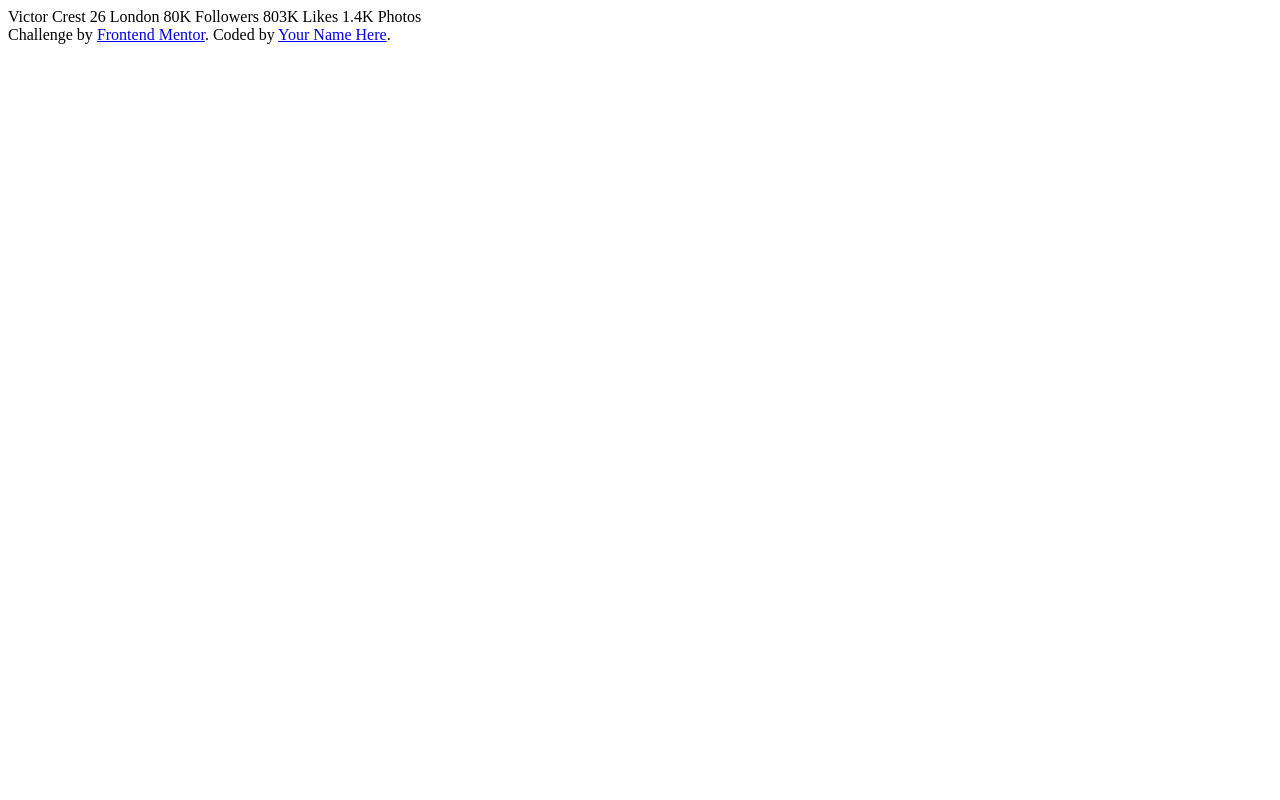
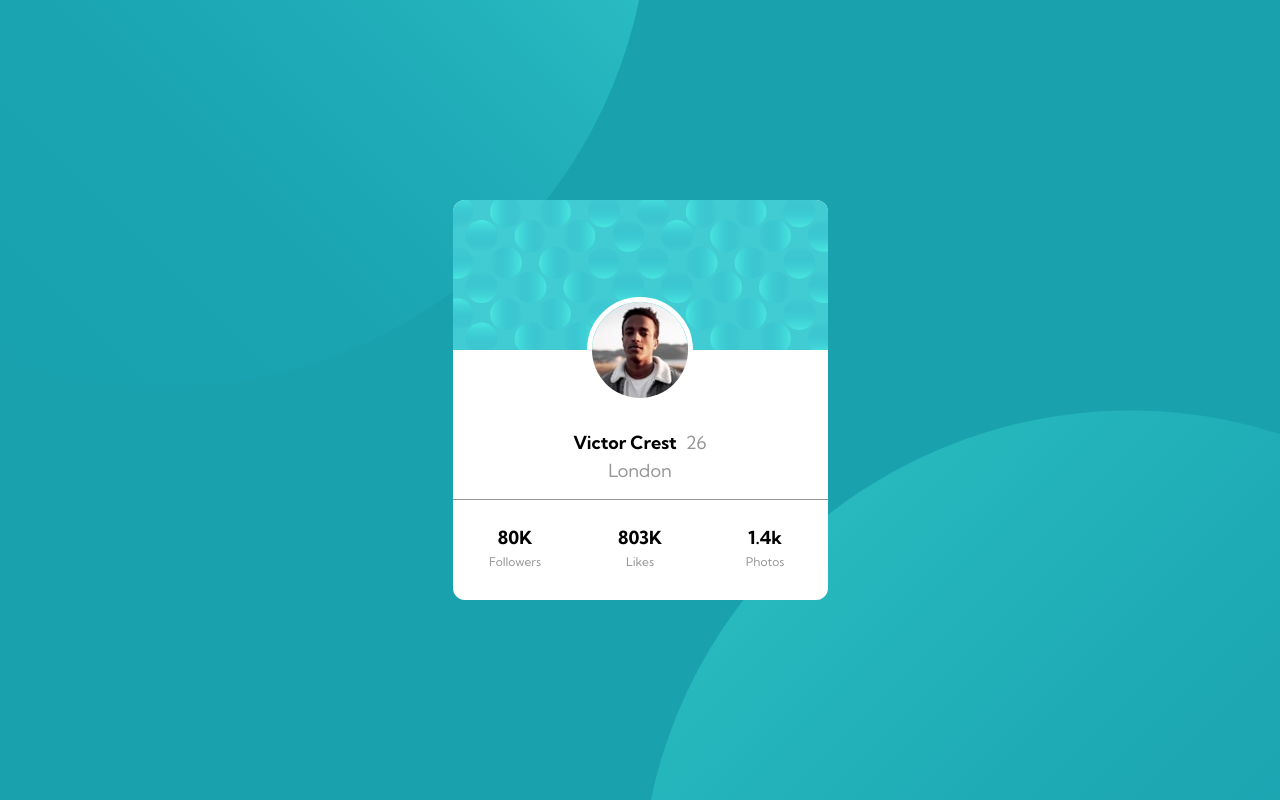
Before and after one commit to Frankiiize/frontendMentor, a plain HTML site: page index.html in a window 1280 px wide. Drawn offline with Linux system fonts and the light colour scheme.

Commit message:
card lista

```diff
--- /dev/null
+++ b/css/styles.css
@@ -0,0 +1,131 @@
+/* colors primary */
+/* /colors primary */
+/* colors neutral */
+/* font-size */
+* {
+  margin: 0;
+  padding: 0;
+  box-sizing: border-box;
+}
+
+html {
+  font-size: 62.5%;
+}
+
+#wrapper {
+  position: relative;
+  width: 100%;
+  min-height: 100vh;
+  overflow: hidden;
+  margin: 0 auto;
+  display: flex;
+  justify-content: center;
+  align-items: center;
+  background-color: #19a2ae;
+  max-width: 1440px;
+  font-family: "Kumbh Sans", sans-serif;
+}
+
+.circulos {
+  position: absolute;
+  /* overflow: hidden; */
+  width: 100%;
+  display: flex;
+  justify-content: center;
+  align-items: center;
+}
+.circulos__circuloTop {
+  position: relative;
+  top: -500px;
+  left: 10px;
+}
+.circulos__circuloBot {
+  position: relative;
+  top: 500px;
+  left: 0px;
+}
+
+.cardContainer {
+  width: 375px;
+  height: 400px;
+  margin: 0 auto;
+  background-color: white;
+  border-radius: 12px;
+  overflow: hidden;
+  display: grid;
+  grid-template-columns: 1fr;
+  grid-template-rows: 75% 25%;
+  z-index: 10;
+}
+.cardContainer__profile {
+  width: 100%;
+  height: 100%;
+  border-bottom: 1px solid #969696;
+  display: flex;
+  flex-direction: column;
+  align-items: center;
+  justify-content: flex-end;
+  background-image: url("/images/bg-pattern-card.svg");
+  background-repeat: no-repeat;
+  background-size: contain;
+}
+.cardContainer__profile__img {
+  width: 100%;
+  height: 50%;
+  display: flex;
+  justify-content: center;
+  align-items: center;
+}
+.cardContainer__profile__img img {
+  /*  margin-top: 50px; */
+  border: 5px solid #FFF;
+  border-radius: 50%;
+}
+.cardContainer__profile__details {
+  width: 100%;
+  height: 25%;
+  display: flex;
+  flex-direction: column;
+  justify-content: center;
+  align-items: center;
+  font-size: 1.8rem;
+}
+.cardContainer__profile__details h2 {
+  font-weight: 700;
+  margin-bottom: 5px;
+  font-size: 1.8rem;
+}
+.cardContainer__profile__details h2 span {
+  margin-left: 5px;
+}
+.cardContainer__profile__details span {
+  margin-bottom: 10px;
+  color: #969696;
+  font-size: 1.2;
+  font-weight: 400;
+}
+.cardContainer__description {
+  width: 100%;
+  display: flex;
+  justify-content: space-around;
+  align-items: center;
+  text-align: center;
+}
+.cardContainer__description__followers, .cardContainer__description__likes, .cardContainer__description__photos {
+  width: 30%;
+  height: 100%;
+  display: flex;
+  flex-direction: column;
+  align-items: center;
+  justify-content: center;
+}
+.cardContainer__description__followers h6, .cardContainer__description__likes h6, .cardContainer__description__photos h6 {
+  font-size: 1.8rem;
+}
+.cardContainer__description__followers span, .cardContainer__description__likes span, .cardContainer__description__photos span {
+  margin: 5px;
+  color: #969696;
+  font-size: 1.2rem;
+}
+
+/*# sourceMappingURL=styles.css.map */
--- a/index.html
+++ b/index.html
@@ -5,16 +5,52 @@
   <meta name="viewport" content="width=device-width, initial-scale=1.0"> <!-- displays site properly based on user's device -->
 
   <link rel="icon" type="image/png" sizes="32x32" href="./images/favicon-32x32.png">
-
+  <link rel="preconnect" href="https://fonts.gstatic.com">
+  <link rel="preconnect" href="https://fonts.gstatic.com">
+  <link href="https://fonts.googleapis.com/css2?family=Kumbh+Sans:wght@300;400;700&display=swap" rel="stylesheet">
+  <link rel="stylesheet" href="css/styles.css">
   <title>Frontend Mentor | Profile card component</title>
 </head>
 <body>
-  <section>
-    <div></div>
+
+  <section id="wrapper">
+    <div class="circulos">
+      <div class="circulos__circuloTop">
+        <img src="./images/bg-pattern-top.svg" alt="">
+      </div>
+      <div class="circulos__circuloBot">
+        <img src="./images/bg-pattern-bottom.svg" alt="">
+      </div>
+  </div>
+    <div class="cardContainer">
+          <div class="cardContainer__profile">
+            <div class="cardContainer__profile__img">
+              <img src="images/image-victor.jpg" alt="">
+            </div>
+            <div class="cardContainer__profile__details">
+              <h2>Victor Crest <span>26</span></h2>
+              <span>London</span>
+            </div>
+          </div>
+          <div class="cardContainer__description">
+            <div class="cardContainer__description__followers">
+              <h6>80K</h6>
+              <span>Followers</span>
+            </div>
+            <div class="cardContainer__description__likes">
+              <h6>803K</h6>
+              <span>Likes</span>
+            </div>
+            <div class="cardContainer__description__photos">
+              <h6>1.4k</h6>
+              <span>Photos</span>
+            </div>
+          </div>
+    </div>
   </section>
 
 
-  Victor Crest
+<!--   Victor Crest
   26
   London
 
@@ -29,6 +65,6 @@
   <div class="attribution">
     Challenge by <a href="https://www.frontendmentor.io?ref=challenge" target="_blank">Frontend Mentor</a>.
     Coded by <a href="#">Your Name Here</a>.
-  </div>
+  </div> -->
 </body>
 </html>
```
Also changed, not shown: images/bg-pattern-bottom.svg (added), images/bg-pattern-card.svg (added), images/bg-pattern-top.svg (added), images/favicon-32x32.png (added), images/image-victor.jpg (added), 2 other files.
